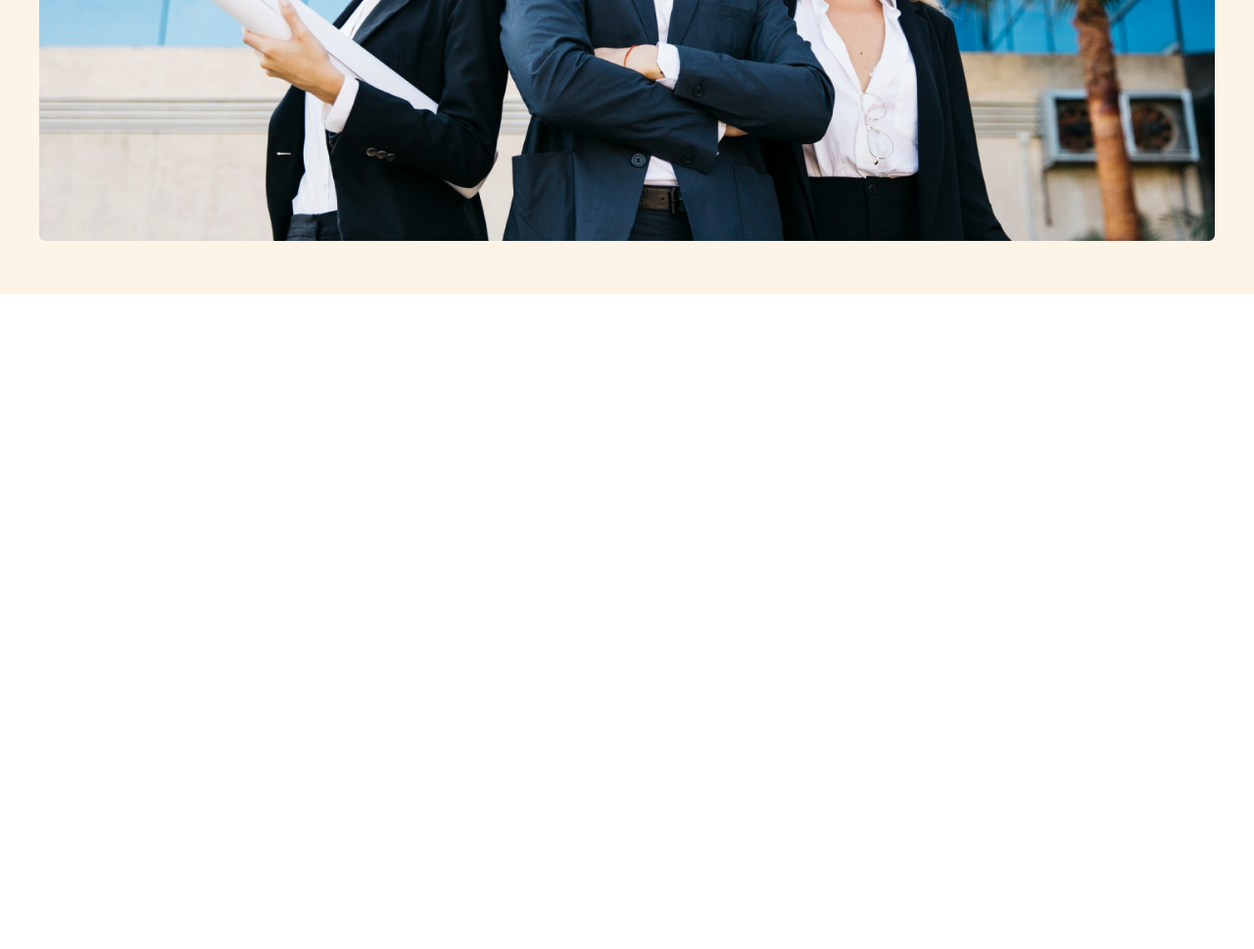
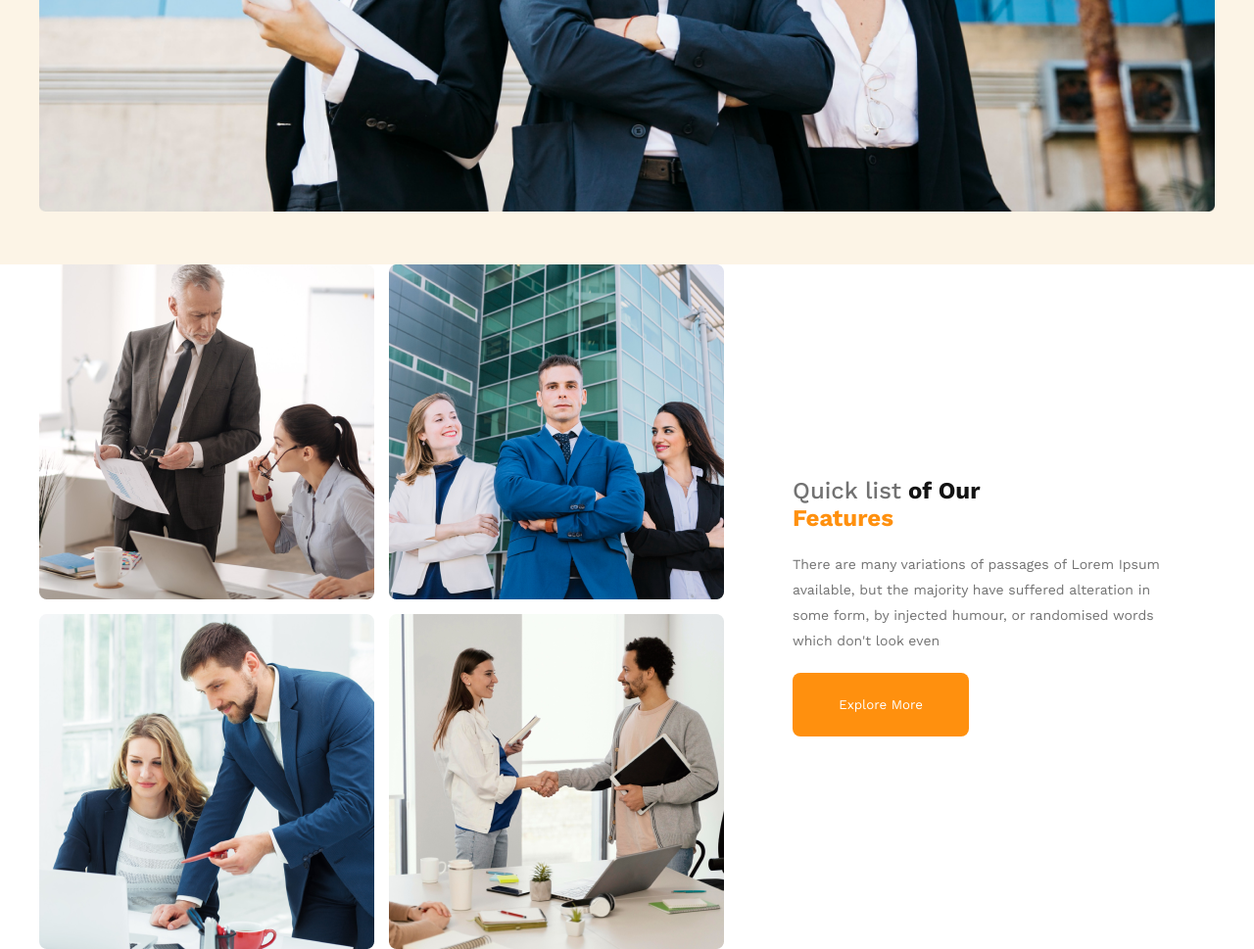
Before and after one commit to safikulislam19/g3-architects, a plain HTML site: page index.html in a window 1280 px wide. Shown: the part 741-1710 px from the top of the page at 98% size. Before the commit the page ends 1041 px from the top, so only its background shows below. Drawn offline with nearby package versions, Linux system fonts and the light colour scheme.

Commit message:
added teams section

```diff
--- a/index.html
+++ b/index.html
@@ -30,8 +30,21 @@
             <img src="images/banner.png" alt="">
         </div>
     </header>
+    <!-- Header Section End -->
     <main>
-
+        <!-- Features Section -->
+        <section class="teams-container">
+                <div class="teams-img-container">
+                    <img src="images/team1.png" alt=""><img src="images/team2.png" alt=""><img src="images/team3.png" alt=""><img src="images/team4.png" alt="">
+                </div>
+                <div class="teams-content">
+                    <h1 class="teams-title"><span class="quick-list">Quick list</span>  <span class="of-our">of Our </span><br><span  class="text-features">Features</span></h1>
+                    <p class="teams-description">
+                        There are many variations of passages of Lorem Ipsum available, but the majority have suffered alteration in some form, by injected humour, or randomised words which don't look even
+                    </p>
+                    <button class="btn-primary">Explore More</button>
+                </div>
+        </section>
     </main>
     <footer>
 
--- a/styles/index.css
+++ b/styles/index.css
@@ -12,6 +12,28 @@
     background: #FF900E;
     color: #FFF;
 }
+/* Responsive @media quary */
+@media screen and (max-width:576px) {
+    header{
+        padding: 20px;
+    }
+    nav{
+        flex-direction: column;
+    }
+}
+@media screen and (min-width:576px) and (max-width:960px) {
+    header{
+        padding: 40px;
+    }
+    nav{
+        flex-direction: column;
+    }
+}
+/* @media screen and (min-width:576px){
+    .teams-container{
+        flex-direction: column;
+    }
+} */
 /* header style */
 header{
     background-color: rgba(225,144,14,0.10);
@@ -31,8 +53,8 @@ nav > ul >li{
     list-style: none;
     margin-right: 30px;
 }
-h1{
-    color: var(--Dark-01, #131313);
+ nav > h1{
+    color:#131313;
     text-align: center;
     font-size: 45px;
     font-weight: 700;
@@ -66,20 +88,47 @@ h1{
    width: 100%;
    margin-top: 25px;
 }
-/* Responsive @media quary */
-@media screen and (max-width:576px) {
-    header{
-        padding: 20px;
-    }
-    nav{
-        flex-direction: column;
-    }
+
+/* Main body */
+main{
+    max-width: 1440px;
+    margin: 0 auto;
 }
-@media screen and (min-width:576px) and (max-width:960px) {
-    header{
-        padding: 40px;
-    }
-    nav{
-        flex-direction: column;
-    }
+/* Teams style */
+.teams-container{
+    display: flex;
+    align-items: center;
+
 }
+.teams-img-container{
+    display: grid;
+    grid-template-columns: repeat(2, 1fr);
+    gap: 15px;
+    margin-left: 40px;
+}
+.teams-content{
+    padding-left: 70px;
+    padding-right: 70px;
+}
+.teams-tittle{
+    font-size: 1.25rem;
+}
+.quick-list{
+    color:#727272;
+    font-weight: 500;
+}
+.of-our{
+    color: #131313;
+    font-weight: 700;
+}
+.text-features{
+    color: #FF900E;
+    font-weight: 700;
+}
+.teams-description{
+    color: #727272;
+    font-size: 14px;
+    font-weight: 400;
+    line-height: 26px;
+    margin: 20px auto;
+}
```
